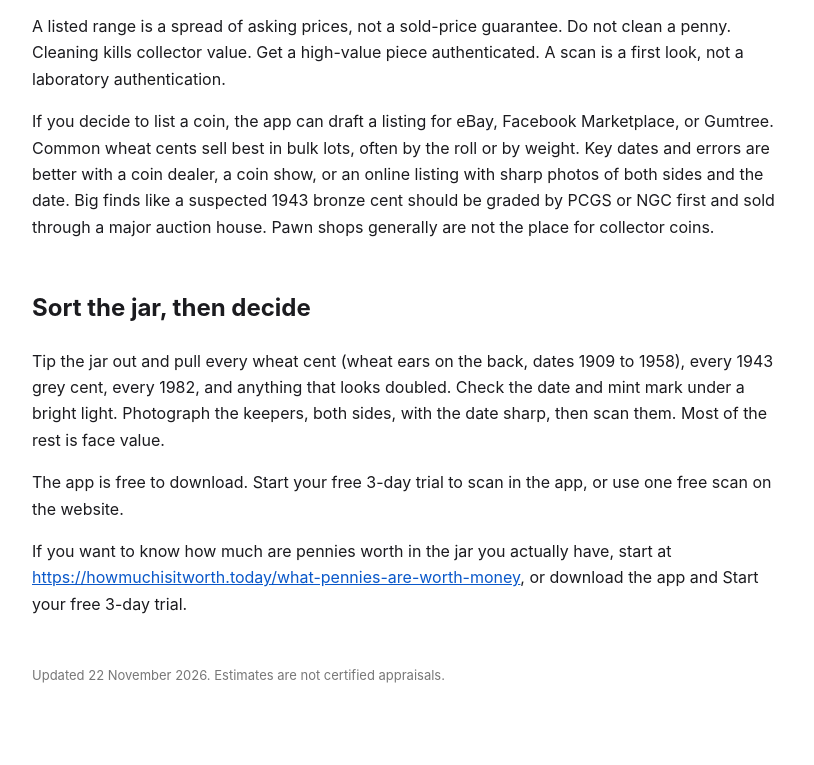
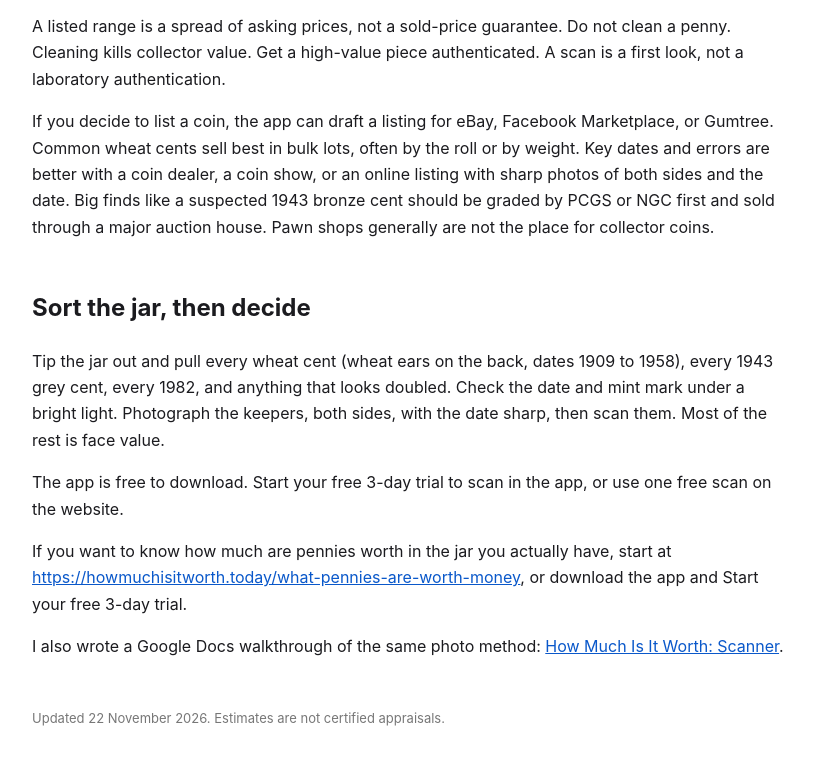
Before and after one commit to hmg166/how-much-is-it-worth-guides, a plain HTML site: page how-much-are-pennies-worth-from-a-photo/index.html in a window 1280 px wide. Shown: the part 2399-3164 px from the top of the page, without its empty margins (228-1042 px from the left). Drawn offline with Linux system fonts and the light colour scheme.

Commit message:
Add Google Docs loop links to WorthPoint alternative and how much are pennies worth guides
Close the GitHub to Docs step of the wave 2 day 7 cross-platform loop
with the planned walkthrough sentence and branded anchor.

```diff
--- a/how-much-are-pennies-worth-from-a-photo/index.html
+++ b/how-much-are-pennies-worth-from-a-photo/index.html
@@ -23,4 +23,5 @@ a{color:#0a58ca}h1{line-height:1.25}h2{margin-top:2em}header{font-size:14px;colo
 <p>Tip the jar out and pull every wheat cent (wheat ears on the back, dates 1909 to 1958), every 1943 grey cent, every 1982, and anything that looks doubled. Check the date and mint mark under a bright light. Photograph the keepers, both sides, with the date sharp, then scan them. Most of the rest is face value.</p>
 <p>The app is free to download. Start your free 3-day trial to scan in the app, or use one free scan on the website.</p>
 <p>If you want to know how much are pennies worth in the jar you actually have, start at <a href="https://howmuchisitworth.today/what-pennies-are-worth-money">https://howmuchisitworth.today/what-pennies-are-worth-money</a>, or download the app and Start your free 3-day trial.</p>
+<p>I also wrote a Google Docs walkthrough of the same photo method: <a href="https://docs.google.com/document/d/e/2PACX-1vQAC4Z9vP4hQHYkjoGmN6_7JFK1eJfp3scInuEvnT_bxzsj4ESRDT03CBEdRS-t0N8O8idwTD7Kc6F3/pub">How Much Is It Worth: Scanner</a>.</p>
 <footer>Updated 22 November 2026. Estimates are not certified appraisals.</footer></body></html>
```
Also changed, not shown: worthpoint-alternative-from-a-photo/index.html (+1 -0 lines).
